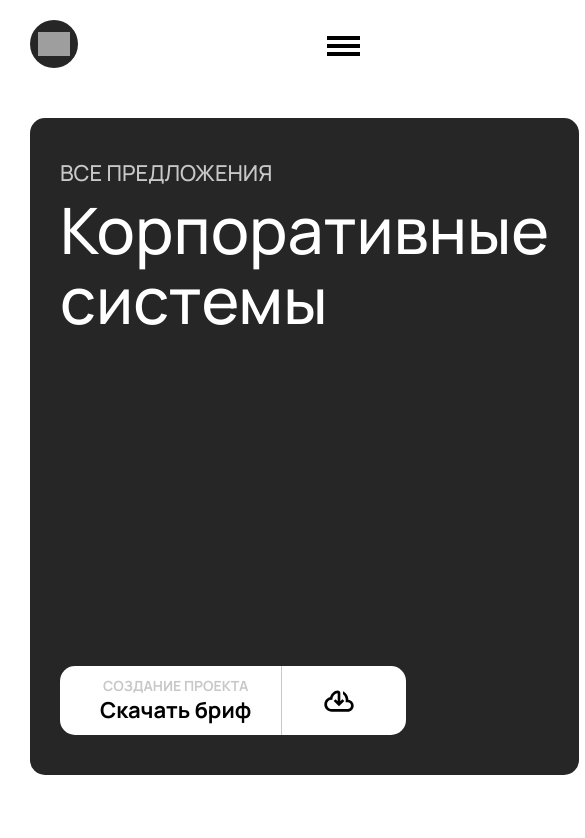
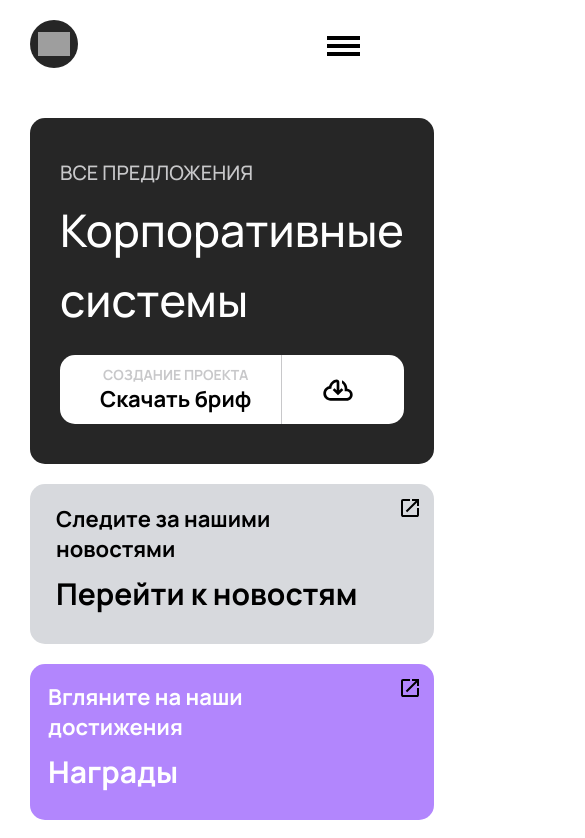
Before and after one commit to Daryyya/protactics, a Next.js app: page / in a window 390 px wide. Shown: the top 838 px of the page, 585 px wide, since content can reach past the window. Built offline with nearby package versions, Linux system fonts and the light colour scheme; grey boxes are pictures that could not be loaded.

Commit message:
fix: styles

```diff
--- a/src/app/assets/styles/Home.module.scss
+++ b/src/app/assets/styles/Home.module.scss
@@ -1,4 +1,4 @@
-.mainBlock {
+.main_block {
   padding: 40px 30px;
   background-color: var(--black);
   grid-area: A;
@@ -14,12 +14,24 @@
   color: var(--extralight-grey);
   text-transform: uppercase;
   margin-bottom: 7px;
+
+  @media (max-width: 1200px) {
+    font-size: 20px;
+  }
 }
 
 .title {
   font-size: 64px;
   line-height: 70px;
   color: var(--white);
+
+  @media (max-width: 1200px) {
+    font-size: 45px;
+  }
+
+  @media (max-width: 768px) {
+    margin-bottom: 20px;
+  }
 }
 
 .link {
@@ -53,22 +65,30 @@
     display: grid;
     place-items: center;
   }
+
+  &:hover,   &:focus-visible{
+    opacity: 0.9;
+  }
+
+  &:active {
+    transform: scale(0.95);
+  }
 }
 
-.newsCard {
+.news_card {
   background-color: var(--mid-grey);
   padding: 20px 26px;
   grid-area: B;
 }
 
-.awardCard {
+.awards_card {
   color: var(--white);
   background-color: var(--purple);
   padding: 18px;
   grid-area: C;
 }
 
-.formCard {
+.form_card {
   background-color: var(--green);
   padding: 18px;
   grid-area: D;
--- a/src/app/components/ui/CardLink/CardLink.module.scss
+++ b/src/app/components/ui/CardLink/CardLink.module.scss
@@ -8,25 +8,40 @@
   p {
     font-size: 22px;
     line-height: 30px;
+
+    @media (max-width: 1200px) {
+        padding-right: 40px;
+      }
   }
 
   h2 {
     font-size: 44px;
     line-height: 60px;
+
+    @media (max-width: 1200px) {
+      font-size: 30px;
+    }
   }
 
   a {
     position: absolute;
     top: 30px;
     right: 30px;
+
+    @media (max-width: 992px) {
+      top: 15px;
+      right: 15px;
+    }
   }
 
   transition: 0.3s;
 
-    &:hover, &:active, &:focus-visible {
+  &:hover,
+  &:active,
+  &:focus-visible {
     position: relative;
 
-        a img{
+    a img {
       position: absolute;
       top: 30px;
       right: 30px;
--- a/src/app/components/ui/Container/Container.tsx
+++ b/src/app/components/ui/Container/Container.tsx
@@ -7,7 +7,7 @@ interface Props {
 }
 
 const Container: FC<Props> = ({ children }) => {
-  return <div className={clsx("container", s.gridWrap)}>{children}</div>;
+  return <div className={clsx("container", s.grid_wrap)}>{children}</div>;
 };
 
 export default Container;
--- a/src/app/components/ui/Container/Conteiner.module.scss
+++ b/src/app/components/ui/Container/Conteiner.module.scss
@@ -1,4 +1,4 @@
-.gridWrap {
+.grid_wrap {
     padding-top: 30px;
     padding-bottom: 69px;
     display: grid;
@@ -9,4 +9,18 @@
     "A B B"
     "A C D"
     "A C D";
+
+    @media (max-width: 992px) {
+        grid-template-areas:
+        "A A"
+        "B B"
+        "C D";
+    }
+    @media (max-width: 576px) {
+        grid-template-areas:
+        "A"
+        "B"
+        "C"
+        "D";
+    }
 }
--- a/src/app/components/ui/Header/Burger/Burger.module.scss
+++ b/src/app/components/ui/Header/Burger/Burger.module.scss
@@ -38,6 +38,7 @@
     padding: 20px;
     transform: translateX(-100%);
     transition: 0.5s;
+    z-index: 1;
   }
   &__link {
     font-size: 34px;
--- a/src/app/components/ui/Header/Menu/Menu.module.scss
+++ b/src/app/components/ui/Header/Menu/Menu.module.scss
@@ -6,6 +6,10 @@
   li {
     font-weight: 500;
     color: var(--black);
+
+    a:hover, a:focus-visible{
+      text-decoration: underline solid var(--black) 1px;
+    }
   }
 
   @media (max-width: 1200px) {
--- a/src/pages/index.tsx
+++ b/src/pages/index.tsx
@@ -11,7 +11,7 @@ export default function Home() {
   return (
     <Layout>
       <Container>
-        <Card className={s.mainBlock}>
+        <Card className={s.main_block}>
           <div>
             <p className={s.subtitle}>все предложения</p>
             <h1 className={s.title}>Корпоративные системы</h1>
@@ -34,19 +34,19 @@ export default function Home() {
         <CardLink
           text="Следите за нашими новостями"
           title="Перейти к новостям"
-          className={s.newsCard}
+          className={s.news_card}
           link="news"
         />
         <CardLink
           text="Вгляните на наши достижения"
           title="Награды"
-          className={s.awardCard}
+          className={s.awards_card}
           link="awards"
         />
         <CardLink
           text="Хотите заказать прямо сейчас?"
           title="Оформить"
-          className={s.formCard}
+          className={s.form_card}
           link="form"
         />
       </Container>
```
Lines whose indentation alone changed are shown as unchanged.
